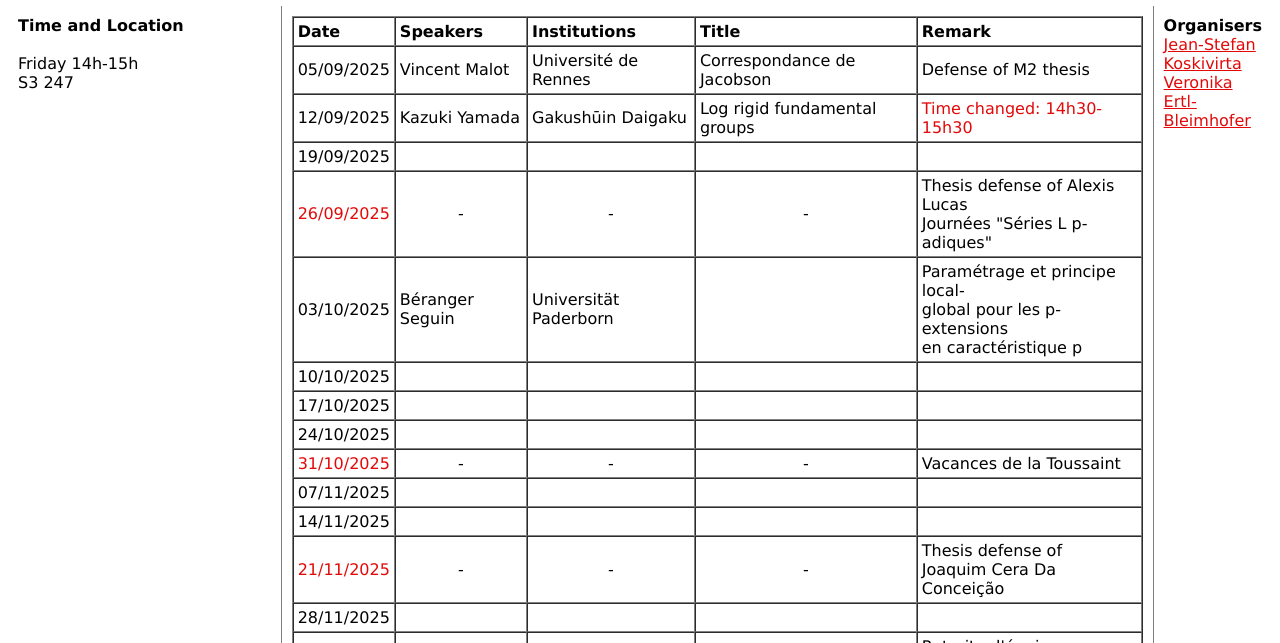
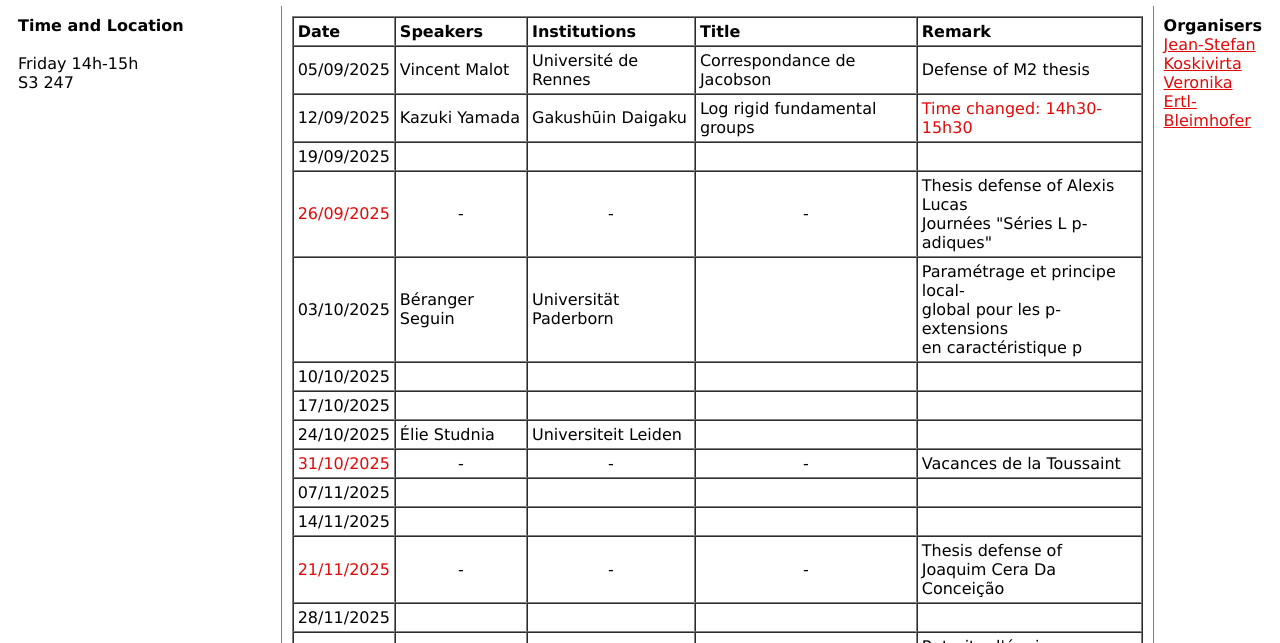
Before and after one commit to ErtlVroni/ertlvroni.github.io, a plain HTML site: page SeminaireTNGA/seminaire_tnga.htm in a window 1280 px wide. Shown: the part 157-800 px from the top of the page. Drawn offline with Linux system fonts and the light colour scheme.

Commit message:
Update Elie

```diff
--- a/SeminaireTNGA/seminaire_tnga.htm
+++ b/SeminaireTNGA/seminaire_tnga.htm
@@ -104,8 +104,8 @@
 		     </tr>
 		     <tr>
 		     <td  align="left">24/10/2025</td>
-		     <td></td>
-		     <td></td>
+		     <td>&Eacute;lie Studnia</td>
+		     <td>Universiteit Leiden</td>
 		     <td></td>
 		     <td></td>
 		     </tr>
```
